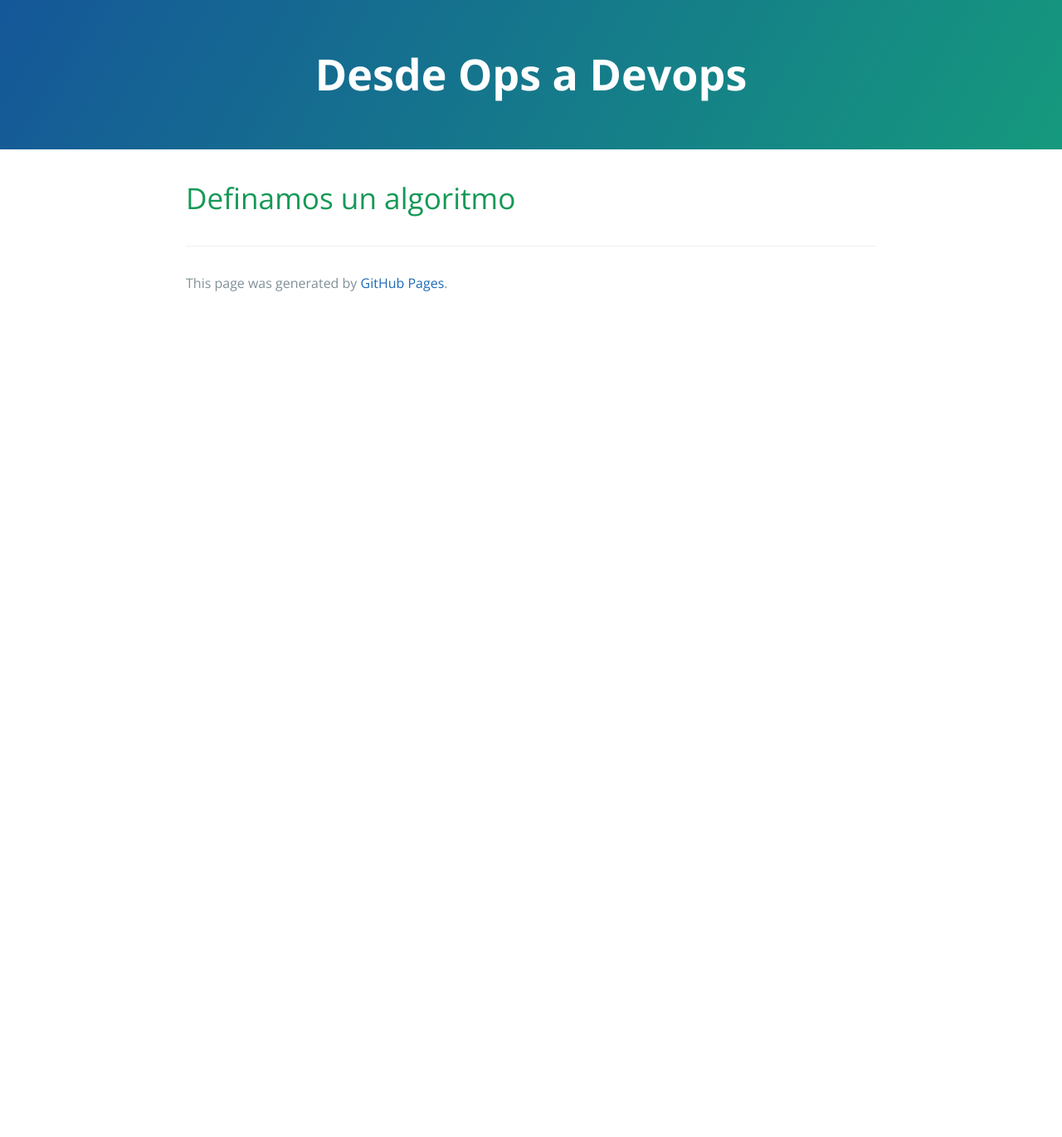
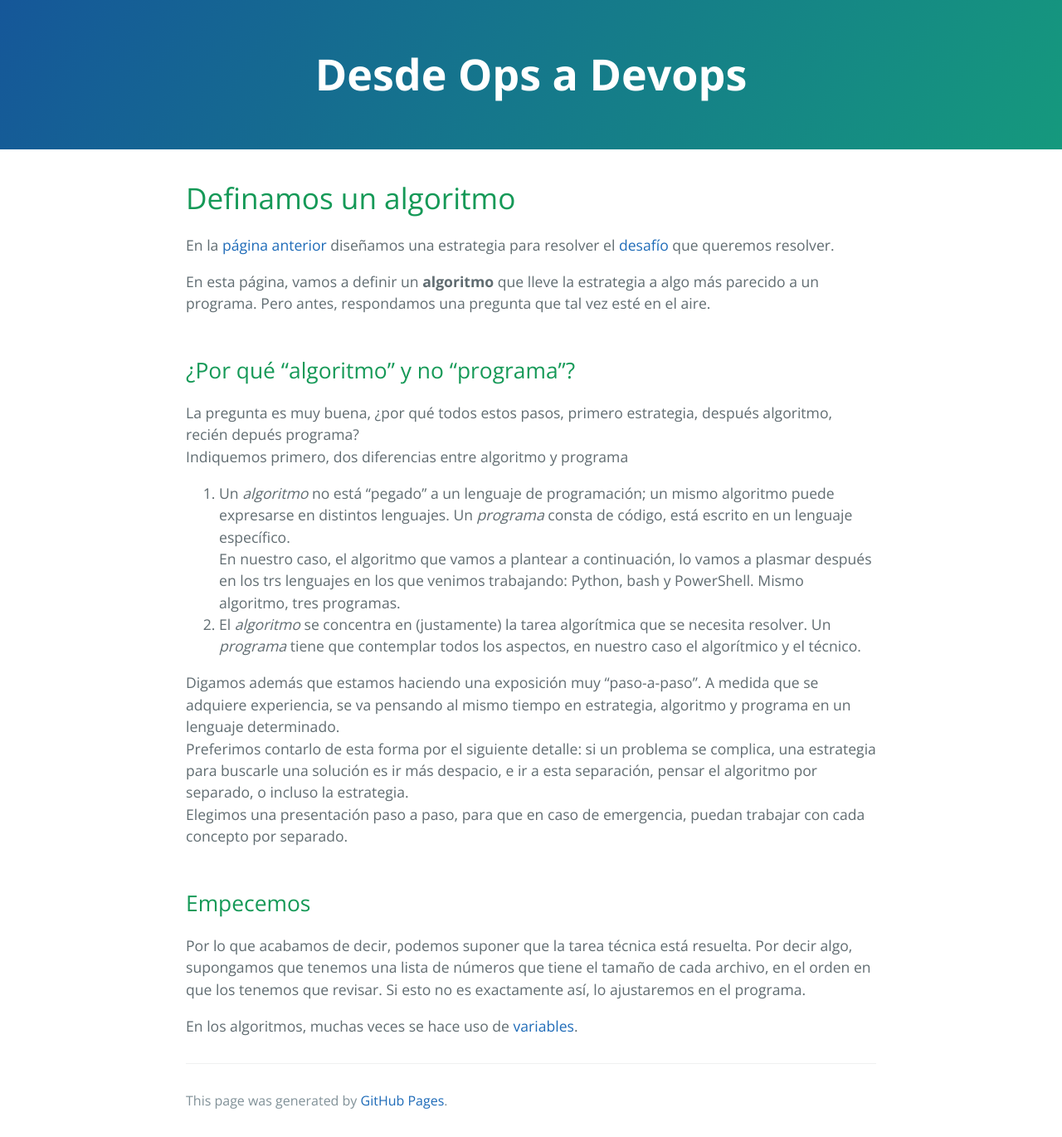
Before and after one commit to clombardi/design-thinking, a Jekyll site: the page built from logica-algoritmica/resolvamos/algoritmo.md, in a window 1280 px wide. Shown: the whole page at 83% size. Built offline with Jekyll 4.4.1, drawn with Linux system fonts in a browser that asks for light colours; our own code applies the rules of GitHub Pages for plain Markdown files; before the commit the page ends 900 px from its top, so only the background shows below that.

Commit message:
unidad 2 resolvamos - algoritmo arrancado

```diff
--- a/logica-algoritmica/resolvamos/algoritmo.md
+++ b/logica-algoritmica/resolvamos/algoritmo.md
@@ -1 +1,23 @@
 # Definamos un algoritmo
+
+En la [página anterior](./estrategia.md) diseñamos una estrategia para resolver el [desafío](../desafio-enunciado.md) que queremos resolver.
+
+En esta página, vamos a definir un **algoritmo** que lleve la estrategia a algo más parecido a un programa. Pero antes, respondamos una pregunta que tal vez esté en el aire.
+
+## ¿Por qué "algoritmo" y no "programa"?
+La pregunta es muy buena, ¿por qué todos estos pasos, primero estrategia, después algoritmo, recién depués programa?
+Indiquemos primero, dos diferencias entre algoritmo y programa
+1. Un _algoritmo_ no está "pegado" a un lenguaje de programación; un mismo algoritmo puede expresarse en distintos lenguajes. Un _programa_ consta de código, está escrito en un lenguaje específico.
+En nuestro caso, el algoritmo que vamos a plantear a continuación, lo vamos a plasmar después en los trs lenguajes en los que venimos trabajando: Python, bash y PowerShell. Mismo algoritmo, tres programas.
+1. El _algoritmo_ se concentra en (justamente) la tarea algorítmica que se necesita resolver. Un _programa_ tiene que contemplar todos los aspectos, en nuestro caso el algorítmico y el técnico.
+
+Digamos además que estamos haciendo una exposición muy "paso-a-paso". A medida que se adquiere experiencia, se va pensando al mismo tiempo en estrategia, algoritmo y programa en un lenguaje determinado.
+Preferimos contarlo de esta forma por el siguiente detalle:
+si un problema se complica, una estrategia para buscarle una solución es ir más despacio, e ir a esta separación, pensar el algoritmo por separado, o incluso la estrategia.
+Elegimos una presentación paso a paso, para que en caso de emergencia, puedan trabajar con cada concepto por separado.
+
+
+## Empecemos
+Por lo que acabamos de decir, podemos suponer que la tarea técnica está resuelta. Por decir algo, supongamos que tenemos una lista de números que tiene el tamaño de cada archivo, en el orden en que los tenemos que revisar. Si esto no es exactamente así, lo ajustaremos en el programa.
+
+En los algoritmos, muchas veces se hace uso de [variables](../basicos/variables.md).
```
